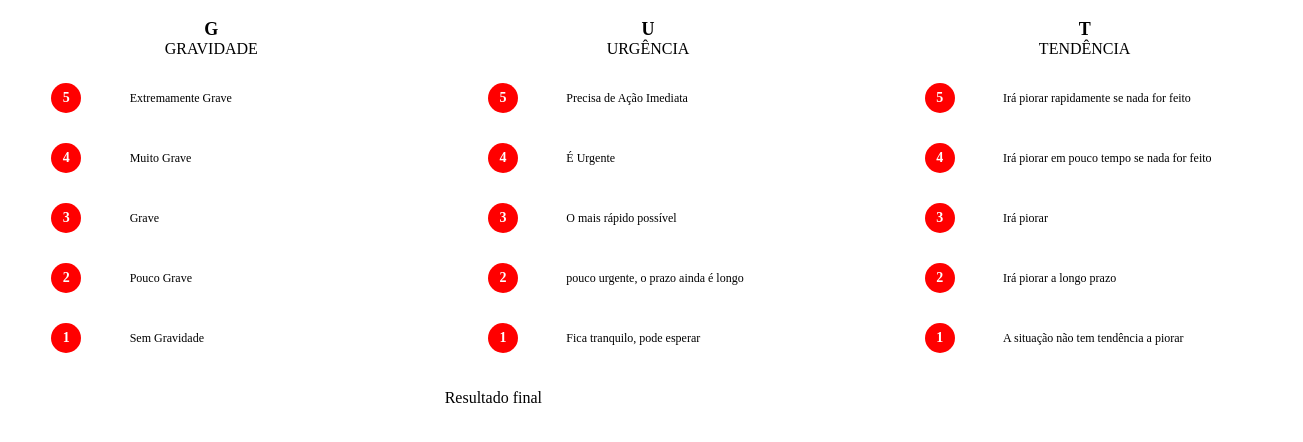
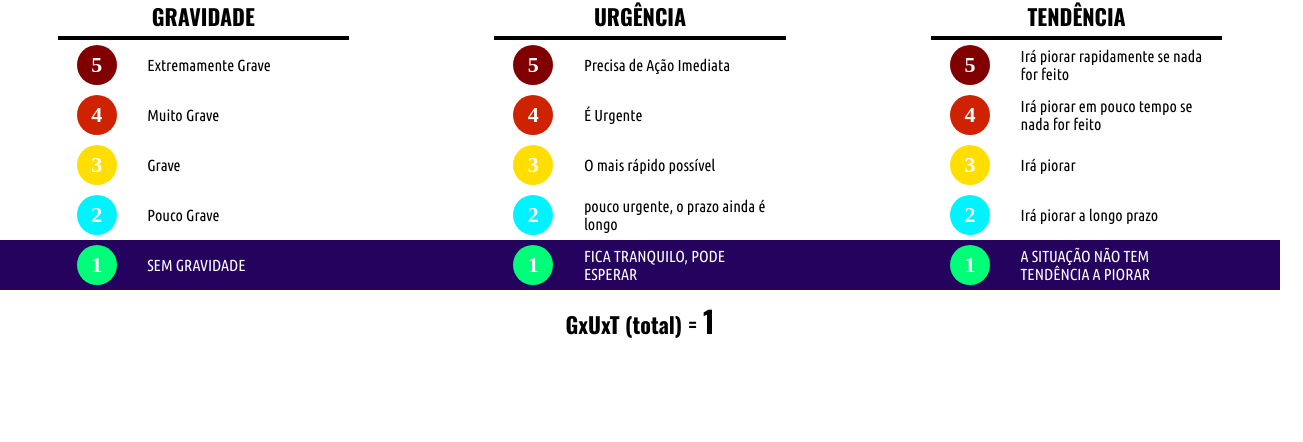
Before and after one commit to yurireeis/gut-calc, an Electron app: page index.html in a window 1280 px wide. Shown: the whole page, 1303 px wide, since content can reach past the window. Drawn offline with nearby package versions, Linux system fonts and the light colour scheme.

Commit message:
Improvement: score calculation is working fine

```diff
--- a/gut.js
+++ b/gut.js
@@ -1,11 +1,8 @@
-let gravity = 0
-let urgency = 0
-let tendency = 0
-let score = 0
+let gravity = 1
+let urgency = 1
+let tendency = 1
+let score = 1
 
-const calcTotal = () => {
-    score = gravity * urgency * tendency
-}
 
 const clearSelected = (className) => {
     var elements = document.getElementsByClassName(className)
@@ -20,23 +17,12 @@ const clearSelected = (className) => {
 
 const addSelected = (element) => element.classList.add('selected')
 
-const gravityChanged = (event) => {
-    const currentElement = event.currentTarget
-    clearSelected('gravity')
-    addSelected(currentElement)
+const getOptionScore = (element) => {
+    const elementScore = element.querySelector('#option-value').innerText
+    return parseInt(elementScore, 10)
 }
 
-const tendencyChanged = (event) => {
-    const currentElement = event.currentTarget
-    clearSelected('tendency')
-    addSelected(currentElement)
-}
-
-const urgencyChanged = (event) => {
-    const currentElement = event.currentTarget
-    clearSelected('urgency')
-    addSelected(currentElement)
-}
+const calcTotal = () => score = gravity * urgency * tendency
 
 const updateScore = () => {
     const scoreElement = document.getElementById('score')
@@ -47,3 +33,30 @@ const calc = () => {
     calcTotal()
     updateScore()
 }
+
+const gravityChanged = (event) => {
+    const currentElement = event.currentTarget
+    clearSelected('gravity')
+    addSelected(currentElement)
+    const currentGravityScore = getOptionScore(currentElement)
+    gravity = currentGravityScore
+    calc()
+}
+
+const urgencyChanged = (event) => {
+    const currentElement = event.currentTarget
+    clearSelected('urgency')
+    addSelected(currentElement)
+    const currentUrgencyScore = getOptionScore(currentElement)
+    urgency = currentUrgencyScore
+    calc()
+}
+
+const tendencyChanged = (event) => {
+    const currentElement = event.currentTarget
+    clearSelected('tendency')
+    addSelected(currentElement)
+    const currentTendencyScore = getOptionScore(currentElement)
+    tendency = currentTendencyScore
+    calc()
+}
--- a/index.html
+++ b/index.html
@@ -5,275 +5,254 @@
         <meta name="viewport" content="width=device-width, initial-scale=1.0">
         <meta http-equiv="X-UA-Compatible" content="ie=edge">
         <title>GUT Calculator</title>
+        <link href="https://fonts.googleapis.com/css?family=Oswald:700&display=swap" rel="stylesheet">
+        <link href="https://fonts.googleapis.com/css?family=Ubuntu+Condensed&display=swap" rel="stylesheet">
         <link rel="stylesheet" href="node_modules/bootstrap/dist/css/bootstrap-grid.css">
-        <style>
-            html, body { width: 100%; }
-            .text-uppercase { text-transform: uppercase; }
-            .text-center { text-align: center; }
-            .selected { outline: 1px solid red; }
-            .options { padding: 5px; margin: 0 5px; }
-            .badge {
-                width: 30px;
-                height: 30px;
-                background-color: red;
-                border-radius: 100%;
-                display: flex;
-                align-items: center;
-                justify-content: center;
-            }
-            .subject { text-transform: uppercase; }
-            .result { height: 60px; }
-        </style>
+        <link rel="stylesheet" href="style.css">
     </head>
-    <body onload="setLanguage('pt');">
 
-        <div class="row align-items-center" style="height: 60px">
+    <body onload="setLanguage('pt');updateScore();">
+        <div class="row justify-content-center align-items center">
+            <div class="col-12">
+                <div class="row align-items-center option-container">
                     <div class="col-4">
                         <div class="row justify-content-center">
-                    <div style="font-size: 18px; font-weight: 800;">G</div>
-                </div>
-                <div class="row justify-content-center">
-                    <div class="col-12 text-center">
-                        <span class="subject"></span>
+                            <div class="col-8 text-center underscored">
+                                <span class="subject title-text"></span>
                             </div>
                         </div>
                     </div>
                     <div class="col-4">
                         <div class="row justify-content-center">
-                    <div style="font-size: 18px; font-weight: 800;">U</div>
-                </div>
-                <div class="row">
-                    <div class="col-12 text-center">
-                        <span class="subject"></span>
+                            <div class="col-8 text-center underscored">
+                                <span class="subject title-text"></span>
                             </div>
                         </div>
                     </div>
                     <div class="col-4">
                         <div class="row justify-content-center">
-                    <div style="font-size: 18px; font-weight: 800;">T</div>
-                </div>
-                <div class="row">
-                    <div class="col-12 text-center">
-                        <span class="subject"></span>
+                            <div class="col-8 text-center underscored">
+                                <span class="subject title-text"></span>
                             </div>
                         </div>
                     </div>
                 </div>
 
-        <div class="row align-items-center" style="height: 60px">
+                <div class="row align-items-center option-container">
                     <div class="col-4">
                         <div class="row justify-content-center align-items-center options gravity" onclick="gravityChanged(event);">
-                    <div class="col-3" style="display: flex; justify-content: center">
-                        <div class="badge">
-                            <div style="color: white; font-weight: 800; font-size: 14px">5</div>
+                            <div class="col-2" style="display: flex; justify-content: center">
+                                <div class="badge" style="background-color: #800000;">
+                                    <div id="option-value">5</div>
                                 </div>
                             </div>
-                    <div class="col-9" style="font-size: 12px; display: flex; align-items: center">
-                        <div class="description-4">
+                            <div class="col-6" style="font-size: 12px; display: flex; align-items: center">
+                                <div class="description-4 description-text">
                                 </div>
                             </div>
                         </div>
                     </div>
                     <div class="col-4">
                         <div class="row justify-content-center align-items-center options urgency" onclick="urgencyChanged(event);">
-                    <div class="col-3" style="display: flex; justify-content: center">
-                        <div class="badge">
-                            <div style="color: white; font-weight: 800; font-size: 14px">5</div>
+                            <div class="col-2" style="display: flex; justify-content: center">
+                                <div class="badge" style="background-color: #800000;">
+                                    <div id="option-value">5</div>
                                 </div>
                             </div>
-                    <div class="col-9" style="font-size: 12px; display: flex; align-items: center">
-                        <div class="description-4">
+                            <div class="col-6" style="font-size: 12px; display: flex; align-items: center">
+                                <div class="description-4 description-text">
                                 </div>
                             </div>
                         </div>
                     </div>
                     <div class="col-4">
                         <div class="row justify-content-center align-items-center options tendency" onclick="tendencyChanged(event);">
-                    <div class="col-3" style="display: flex; justify-content: center">
-                        <div class="badge">
-                            <div style="color: white; font-weight: 800; font-size: 14px">5</div>
+                            <div class="col-2" style="display: flex; justify-content: center">
+                                <div class="badge" style="background-color: #800000;">
+                                    <div id="option-value">5</div>
                                 </div>
                             </div>
-                    <div class="col-9" style="font-size: 12px; display: flex; align-items: center">
-                        <div class="description-4">
+                            <div class="col-6" style="font-size: 12px; display: flex; align-items: center">
+                                <div class="description-4 description-text">
                                 </div>
                             </div>
                         </div>
                     </div>
                 </div>
 
-        <div class="row align-items-center" style="height: 60px">
+                <div class="row align-items-center option-container">
                     <div class="col-4">
                         <div class="row justify-content-center align-items-center options gravity" onclick="gravityChanged(event);">
-                    <div class="col-3" style="display: flex; justify-content: center">
-                        <div class="badge">
-                            <div style="color: white; font-weight: 800; font-size: 14px">4</div>
+                            <div class="col-2" style="display: flex; justify-content: center">
+                                <div class="badge" style="background-color: #ce2200;">
+                                    <div id="option-value">4</div>
                                 </div>
                             </div>
-                    <div class="col-9" style="font-size: 12px; display: flex; align-items: center">
-                        <div class="description-3">
+                            <div class="col-6" style="font-size: 12px; display: flex; align-items: center">
+                                <div class="description-3 description-text">
                                 </div>
                             </div>
                         </div>
                     </div>
                     <div class="col-4">
                         <div class="row justify-content-center align-items-center options urgency" onclick="urgencyChanged(event);">
-                    <div class="col-3" style="display: flex; justify-content: center">
-                        <div class="badge">
-                            <div style="color: white; font-weight: 800; font-size: 14px">4</div>
+                            <div class="col-2" style="display: flex; justify-content: center">
+                                <div class="badge" style="background-color: #ce2200;">
+                                    <div id="option-value">4</div>
                                 </div>
                             </div>
-                    <div class="col-9" style="font-size: 12px; display: flex; align-items: center">
-                        <div class="description-3">
+                            <div class="col-6" style="font-size: 12px; display: flex; align-items: center">
+                                <div class="description-3 description-text">
                                 </div>
                             </div>
                         </div>
                     </div>
                     <div class="col-4">
                         <div class="row justify-content-center align-items-center options tendency" onclick="tendencyChanged(event);">
-                    <div class="col-3" style="display: flex; justify-content: center">
-                        <div class="badge">
-                            <div style="color: white; font-weight: 800; font-size: 14px">4</div>
+                            <div class="col-2" style="display: flex; justify-content: center">
+                                <div class="badge" style="background-color: #ce2200;">
+                                    <div id="option-value">4</div>
                                 </div>
                             </div>
-                    <div class="col-9" style="font-size: 12px; display: flex; align-items: center">
-                        <div class="description-3">
+                            <div class="col-6" style="font-size: 12px; display: flex; align-items: center">
+                                <div class="description-3 description-text">
                                 </div>
                             </div>
                         </div>
                     </div>
                 </div>
 
-        <div class="row align-items-center" style="height: 60px">
+                <div class="row align-items-center option-container">
                     <div class="col-4">
                         <div class="row justify-content-center align-items-center options gravity" onclick="gravityChanged(event);">
-                    <div class="col-3" style="display: flex; justify-content: center">
-                        <div class="badge">
-                            <div style="color: white; font-weight: 800; font-size: 14px">3</div>
+                            <div class="col-2" style="display: flex; justify-content: center">
+                                <div class="badge" style="background-color: #ffde00;">
+                                    <div id="option-value">3</div>
                                 </div>
                             </div>
-                    <div class="col-9" style="font-size: 12px; display: flex; align-items: center">
-                        <div class="description-2">
+                            <div class="col-6" style="font-size: 12px; display: flex; align-items: center">
+                                <div class="description-2 description-text">
                                 </div>
                             </div>
                         </div>
                     </div>
                     <div class="col-4">
                         <div class="row justify-content-center align-items-center options urgency" onclick="urgencyChanged(event);">
-                    <div class="col-3" style="display: flex; justify-content: center">
-                        <div class="badge">
-                            <div style="color: white; font-weight: 800; font-size: 14px">3</div>
+                            <div class="col-2" style="display: flex; justify-content: center">
+                                <div class="badge" style="background-color: #ffde00;">
+                                    <div id="option-value">3</div>
                                 </div>
                             </div>
-                    <div class="col-9" style="font-size: 12px; display: flex; align-items: center">
-                        <div class="description-2">
+                            <div class="col-6" style="font-size: 12px; display: flex; align-items: center">
+                                <div class="description-2 description-text">
                                 </div>
                             </div>
                         </div>
                     </div>
                     <div class="col-4">
                         <div class="row justify-content-center align-items-center options tendency" onclick="tendencyChanged(event);">
-                    <div class="col-3" style="display: flex; justify-content: center">
-                        <div class="badge">
-                            <div style="color: white; font-weight: 800; font-size: 14px">3</div>
+                            <div class="col-2" style="display: flex; justify-content: center">
+                                <div class="badge" style="background-color: #ffde00;">
+                                    <div id="option-value">3</div>
                                 </div>
                             </div>
-                    <div class="col-9" style="font-size: 12px; display: flex; align-items: center">
-                        <div class="description-2">
+                            <div class="col-6" style="font-size: 12px; display: flex; align-items: center">
+                                <div class="description-2 description-text">
                                 </div>
                             </div>
                         </div>
                     </div>
                 </div>
 
-        <div class="row align-items-center" style="height: 60px">
+                <div class="row align-items-center option-container">
                     <div class="col-4">
                         <div class="row justify-content-center align-items-center options gravity" onclick="gravityChanged(event);">
-                    <div class="col-3" style="display: flex; justify-content: center">
-                        <div class="badge">
-                            <div style="color: white; font-weight: 800; font-size: 14px">2</div>
+                            <div class="col-2" style="display: flex; justify-content: center">
+                                <div class="badge" style="background-color: #00f3ff;">
+                                    <div id="option-value">2</div>
                                 </div>
                             </div>
-                    <div class="col-9" style="font-size: 12px; display: flex; align-items: center">
-                        <div class="description-1">
+                            <div class="col-6" style="font-size: 12px; display: flex; align-items: center">
+                                <div class="description-1 description-text">
                                 </div>
                             </div>
                         </div>
                     </div>
                     <div class="col-4">
                         <div class="row justify-content-center align-items-center options urgency" onclick="urgencyChanged(event);">
-                    <div class="col-3" style="display: flex; justify-content: center">
-                        <div class="badge">
-                            <div style="color: white; font-weight: 800; font-size: 14px">2</div>
+                            <div class="col-2" style="display: flex; justify-content: center">
+                                <div class="badge" style="background-color: #00f3ff;">
+                                    <div id="option-value">2</div>
                                 </div>
                             </div>
-                    <div class="col-9" style="font-size: 12px; display: flex; align-items: center">
-                        <div class="description-1">
+                            <div class="col-6" style="font-size: 12px; display: flex; align-items: center">
+                                <div class="description-1 description-text">
                                 </div>
                             </div>
                         </div>
                     </div>
                     <div class="col-4">
                         <div class="row justify-content-center align-items-center options tendency" onclick="tendencyChanged(event);">
-                    <div class="col-3" style="display: flex; justify-content: center">
-                        <div class="badge">
-                            <div style="color: white; font-weight: 800; font-size: 14px">2</div>
+                            <div class="col-2" style="display: flex; justify-content: center">
+                                <div class="badge" style="background-color: #00f3ff;">
+                                    <div id="option-value">2</div>
                                 </div>
                             </div>
-                    <div class="col-9" style="font-size: 12px; display: flex; align-items: center">
-                        <div class="description-1">
+                            <div class="col-6" style="font-size: 12px; display: flex; align-items: center">
+                                <div class="description-1 description-text">
                                 </div>
                             </div>
                         </div>
                     </div>
                 </div>
 
-        <div class="row align-items-center" style="height: 60px">
+                <div class="row align-items-center option-container">
                     <div class="col-4">
-                <div class="row justify-content-center align-items-center options gravity" onclick="gravityChanged(event);">
-                    <div class="col-3" style="display: flex; justify-content: center">
-                        <div class="badge">
-                            <div style="color: white; font-weight: 800; font-size: 14px">1</div>
+                        <div class="row justify-content-center align-items-center options gravity selected" onclick="gravityChanged(event);">
+                            <div class="col-2" style="display: flex; justify-content: center">
+                                <div class="badge" style="background-color: #00ff79;">
+                                    <div id="option-value">1</div>
                                 </div>
                             </div>
-                    <div class="col-9" style="font-size: 12px; display: flex; align-items: center">
-                        <div class="description-0">
+                            <div class="col-6" style="font-size: 12px; display: flex; align-items: center">
+                                <div class="description-0 description-text">
                                 </div>
                             </div>
                         </div>
                     </div>
                     <div class="col-4">
-                <div class="row justify-content-center align-items-center options urgency" onclick="urgencyChanged(event);">
-                    <div class="col-3" style="display: flex; justify-content: center">
-                        <div class="badge">
-                            <div style="color: white; font-weight: 800; font-size: 14px">1</div>
+                        <div class="row justify-content-center align-items-center options urgency selected" onclick="urgencyChanged(event);">
+                            <div class="col-2" style="display: flex; justify-content: center">
+                                <div class="badge" style="background-color: #00ff79;">
+                                    <div id="option-value">1</div>
                                 </div>
                             </div>
-                    <div class="col-9" style="font-size: 12px; display: flex; align-items: center">
-                        <div class="description-0">
+                            <div class="col-6" style="font-size: 12px; display: flex; align-items: center">
+                                <div class="description-0 description-text">
                                 </div>
                             </div>
                         </div>
                     </div>
                     <div class="col-4">
-                <div class="row justify-content-center align-items-center options tendency" onclick="tendencyChanged(event);">
-                    <div class="col-3" style="display: flex; justify-content: center">
-                        <div class="badge">
-                            <div style="color: white; font-weight: 800; font-size: 14px">1</div>
+                        <div class="row justify-content-center align-items-center options tendency selected" onclick="tendencyChanged(event);">
+                            <div class="col-2" style="display: flex; justify-content: center">
+                                <div class="badge" style="background-color: #00ff79;">
+                                    <div id="option-value">1</div>
                                 </div>
                             </div>
-                    <div class="col-9" style="font-size: 12px; display: flex; align-items: center">
-                        <div class="description-0">
+                            <div class="col-6" style="font-size: 12px; display: flex; align-items: center">
+                                <div class="description-0 description-text">
                                 </div>
                             </div>
                         </div>
                     </div>
                 </div>
-
                 <div class="row align-items-center justify-content-center result">
-            <div class="col-4">
+                    <div class="col-4 title-text text-center">
                         <span id="final-score-label"></span>
                         <span id="score"></span>
+                    </div>
+                </div>
             </div>
         </div>
 
--- a/lang.js
+++ b/lang.js
@@ -1,6 +1,6 @@
 const dictionary = {
     'pt': {
-        'final-score': 'Resultado final',
+        'final-score': 'GxUxT (total) =',
         'subject': [
             'Gravidade',
             'Urgência',
@@ -29,7 +29,7 @@ const dictionary = {
         ]
     },
     'en': {
-        'final-score': 'Final Result',
+        'final-score': 'GxUxT (total) =',
         'subject': [
             'Gravity',
             'Urgency',
--- a/style.css
+++ b/style.css
@@ -1,5 +1,63 @@
-html, body { width: 100%; }
+html, body {
+    width: 100%;
+    margin:0;
+    padding:0;
+    overflow-x: hidden;
+}
+
+.subject { text-transform: uppercase; }
+
+.result { height: 60px; }
+
+.option-container { height: 80; }
 
 .text-uppercase { text-transform: uppercase; }
 
-.selected { border: 1px solid red; }
+.text-center { text-align: center; }
+
+.title-text {
+    font-family: 'Oswald', sans-serif;
+    font-weight: 700;
+    font-size: 22px;
+}
+
+.selected {
+    background: rgb(38, 2, 95);
+    color: white;
+    font-size: 14px;
+    text-transform: uppercase;
+}
+
+.options {
+    padding: 5px;
+    cursor: pointer;
+
+}
+
+.description-text {
+    font-family: 'Ubuntu Condensed', sans-serif;
+    font-size: 16px;
+}
+
+.badge {
+    width: 40px;
+    height: 40px;
+    background-color: red;
+    border-radius: 100%;
+    display: flex;
+    align-items: center;
+    justify-content: center;
+}
+
+.underscored {
+    border-bottom: 4px solid;
+    padding-bottom: 4px;
+}
+
+#score { font-size: 30px; }
+
+#option-value {
+    color: white;
+    font-weight: 800;
+    font-size: 22px;
+}
```
Also changed, not shown: main.js (+8 -7 lines). Lines whose indentation alone changed are shown as unchanged.
